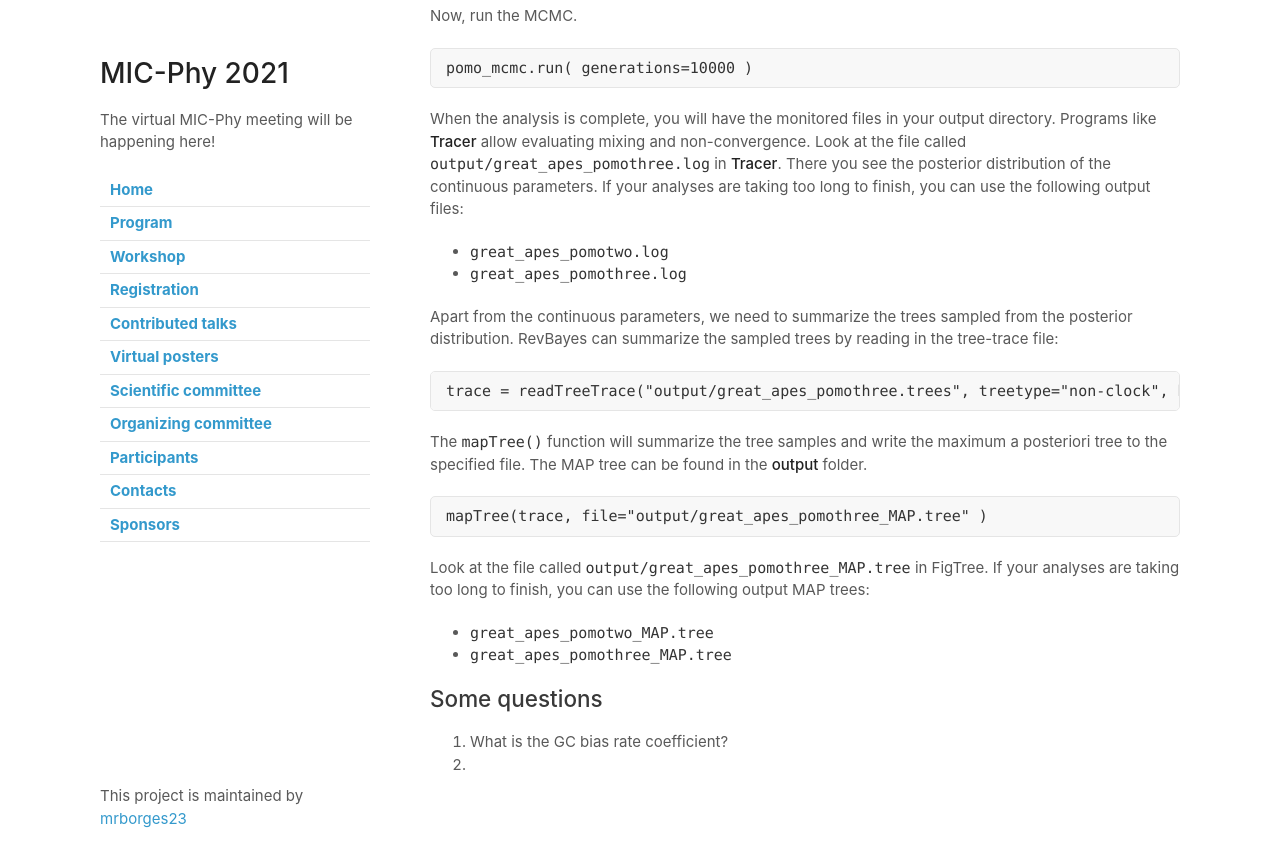
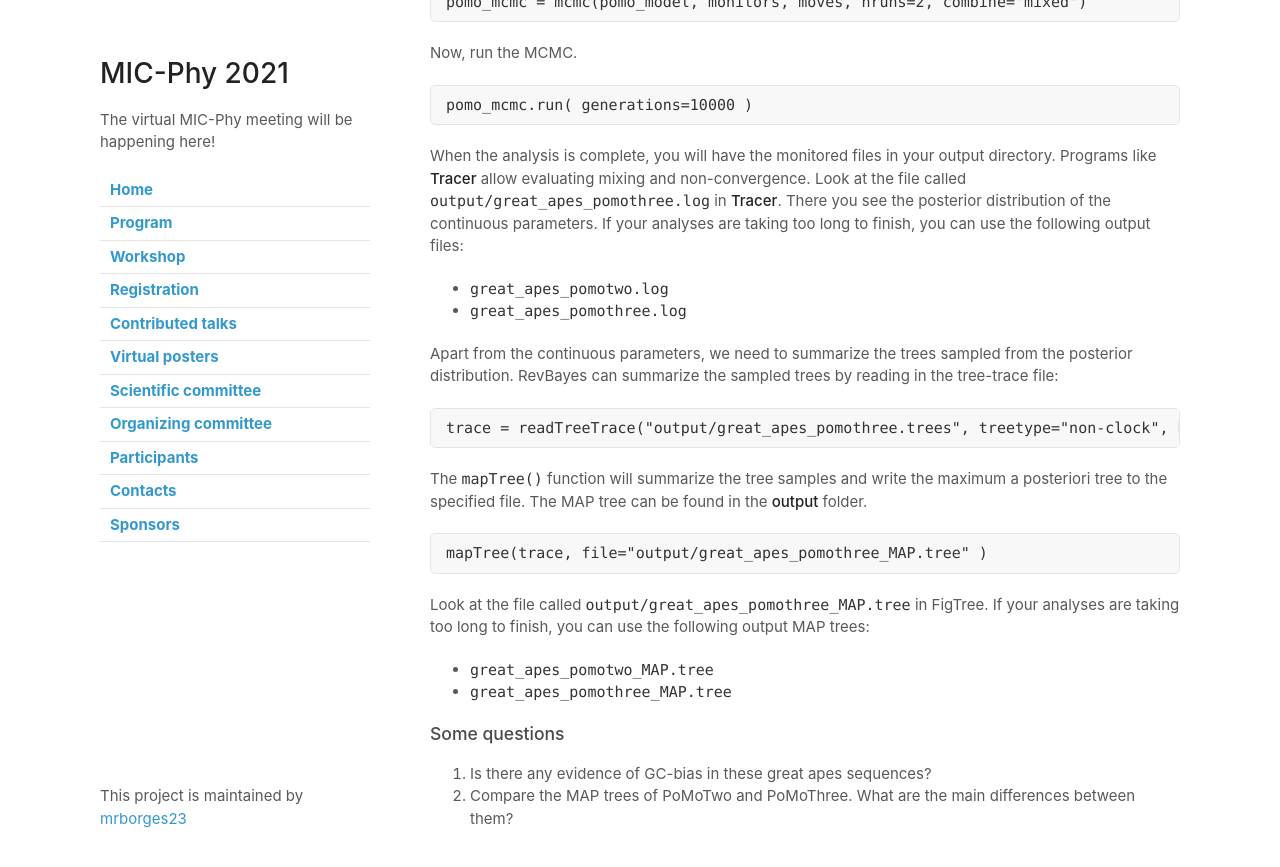
Before and after one commit to mrborges23/micphy2021, a Jekyll site: the page built from session3.md, in a window 1280 px wide and 900 px high, scrolled down 4760 px. Shown: the top 867 px of the window. Built offline with Jekyll 4.4.1, drawn with Linux system fonts in a browser that asks for light colours; our own code applies the rules of GitHub Pages for plain Markdown files; before the commit the page ends 5606 px from its top, so only the background shows below that; some of the changed text lies outside the part shown.

Commit message:
updating session 3

````diff
--- a/session3.md
+++ b/session3.md
@@ -1,4 +1,5 @@
-## **Session 3**. Bayesian polymorphism-aware phylogenetic inference
+## **Session 3**<br/>
+Bayesian polymorphism-aware phylogenetic inference
 
 In this session, we will perform Bayesian phylogenetic inference with the polymorphism-aware phylogenetic models. We will learn about the virtual PoMos and how we can account for nucleotide usage bias likely present in our data sets while inferring phylogenetic trees.
 
@@ -156,7 +157,7 @@ Finally, we wrap the entire model in a single object. To do this, we only need t
 pomo_model = model(pi)
 ```
 
-## Setting, running, and summarizing the MCMC simulation
+### Setting, running, and summarizing the MCMC simulation
 
 For our MCMC analysis, we need to set up a vector of monitors to record the states of our Markov chain. First, we will initialize the model monitor using the ```mnModel``` function. This creates a new monitor variable that will output the states for all model parameters when passed into an MCMC function. We will sample every 10th iterate, and the resulting file can be found in the **output** folder.
 
@@ -208,7 +209,7 @@ Look at the file called ```output/great_apes_pomothree_MAP.tree``` in FigTree. I
 * ```great_apes_pomotwo_MAP.tree```
 * ```great_apes_pomothree_MAP.tree```
 
-## Some questions
+### Some questions
 
-1. What is the GC bias rate coefficient?
-2.
+1. Is there any evidence of GC-bias in these great apes sequences?
+2. Compare the MAP trees of PoMoTwo and PoMoThree. What are the main differences between them?
````
